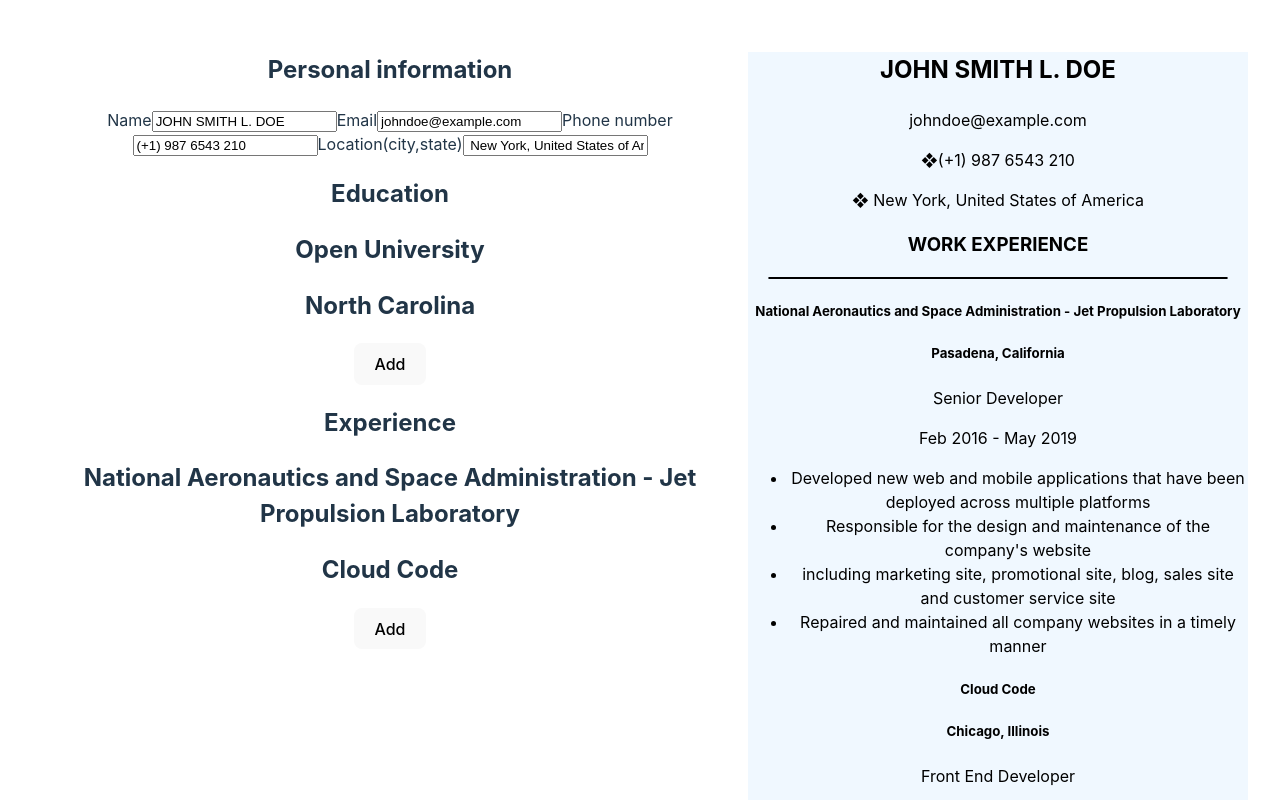
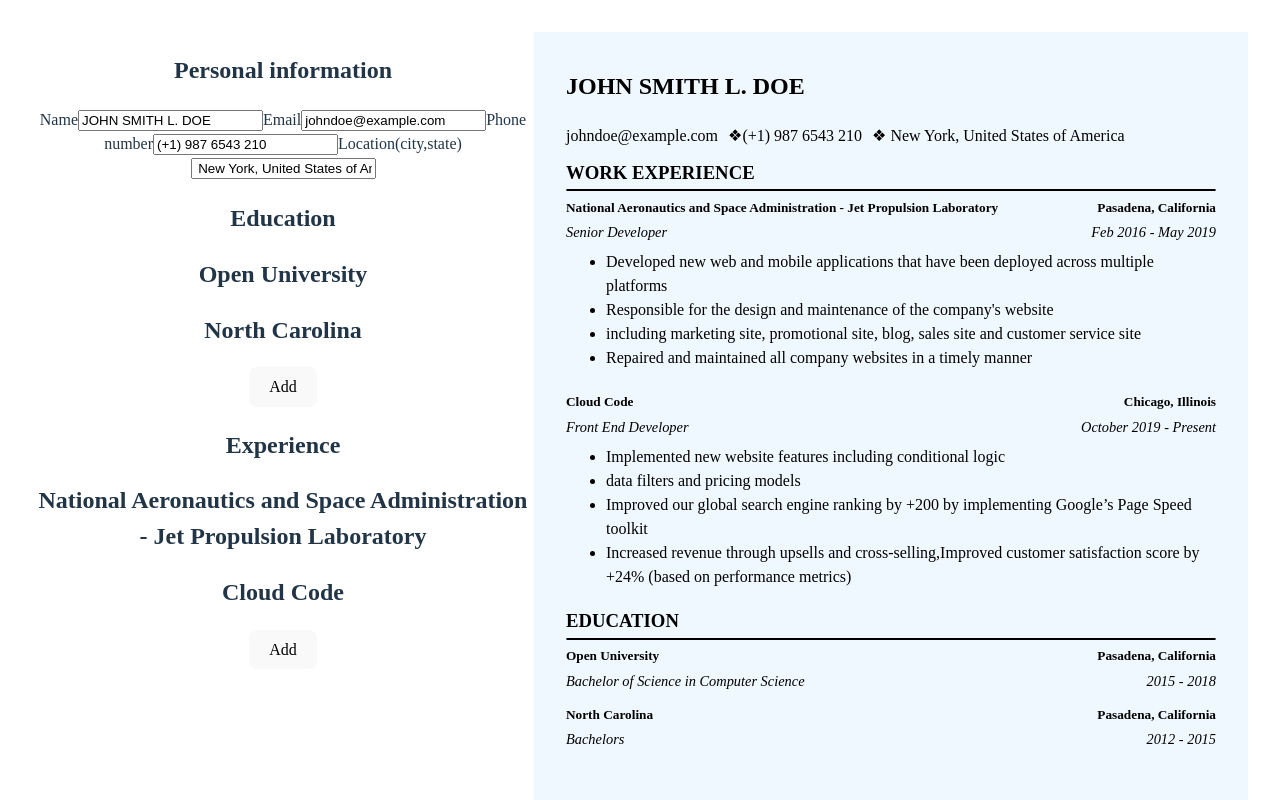
Before and after one commit to OmarBknd/CV-Application, a React (Vite) app: page / in a window 1280 px wide. Shown: the top 800 px of the page. Built offline with nearby package versions, Linux system fonts and the light colour scheme.

Commit message:
added style to the cv display

```diff
--- a/src/components/resumeStyle.css
+++ b/src/components/resumeStyle.css
@@ -1,36 +1,86 @@
+:root{
+    font-family: 'Times New Roman', Times, serif;
+}
+#root{
+    width: 100%;
+}
+.container{
+    display: flex;
+    justify-content: space-between;
+
+
+
+}
 hr {
     border: 1px solid;
     border-radius: 5px;
-
-
-
-     margin: 0 20px 0 20px
-
- }
- .general-info{
-
-     display: flex;
-     flex-direction: column;
+    margin: -1rem 0 -1rem 0;
 
 
  }
+ .display-personal-info h2 {
+    display: flex;
+    justify-content: flex-start;
+
+ }
+ .display-personal-info div{
+    margin: -1rem 0 -1.5rem 0;
+    display: flex;
+    gap: 10px;
+
+
+ }
+.display-experience h3 {
+    display: flex;
+}
+.display-experience ul{
+   display: flex;
+   flex-direction: column;
+   text-align: left;
+
+
+}
+ .display-experience div:nth-child(-n+2) , .display-education div:nth-child(-n+2) {
+    display: flex;
+    justify-content: space-between;
+    align-items: center;
+   margin: -1rem 0 -1.5rem 0;
+ }
+.display-experience div:nth-child(2) , .display-education div:nth-child(2){
+    font-style: italic;
+    font-size: 0.9rem;
+    margin: -2rem 0 -1.5rem 0
+}
+ .display-education h3{
+    display: flex;
+ }
+
  .educational-experience{
      display: flex;
      flex-direction: column;
  }
- .container{
-     display: flex;
 
+ .display-cv{
+     width: 650px;
+     height: 900px;
+     background-color: aliceblue ;
+     color: black;
+     padding: 1rem 2rem 0 2rem;
 
  }
- .display-cv{
-     width: 500px;
-     height: 800px;
-     background-color: aliceblue ;
-     color: black;
- }
- .g{
-     display: flex;
-     justify-content: space-around;
-     height: 70px;
- }
+.personal-info-form{
+    display: flex;
+    flex-direction: column;
+    width: 350px;
+}
+
+.education-form{
+    display: flex;
+    flex-direction: column;
+    width: 350px;
+}
+.experience-form{
+    display: flex;
+    flex-direction: column;
+    width: 350px;
+}
```
